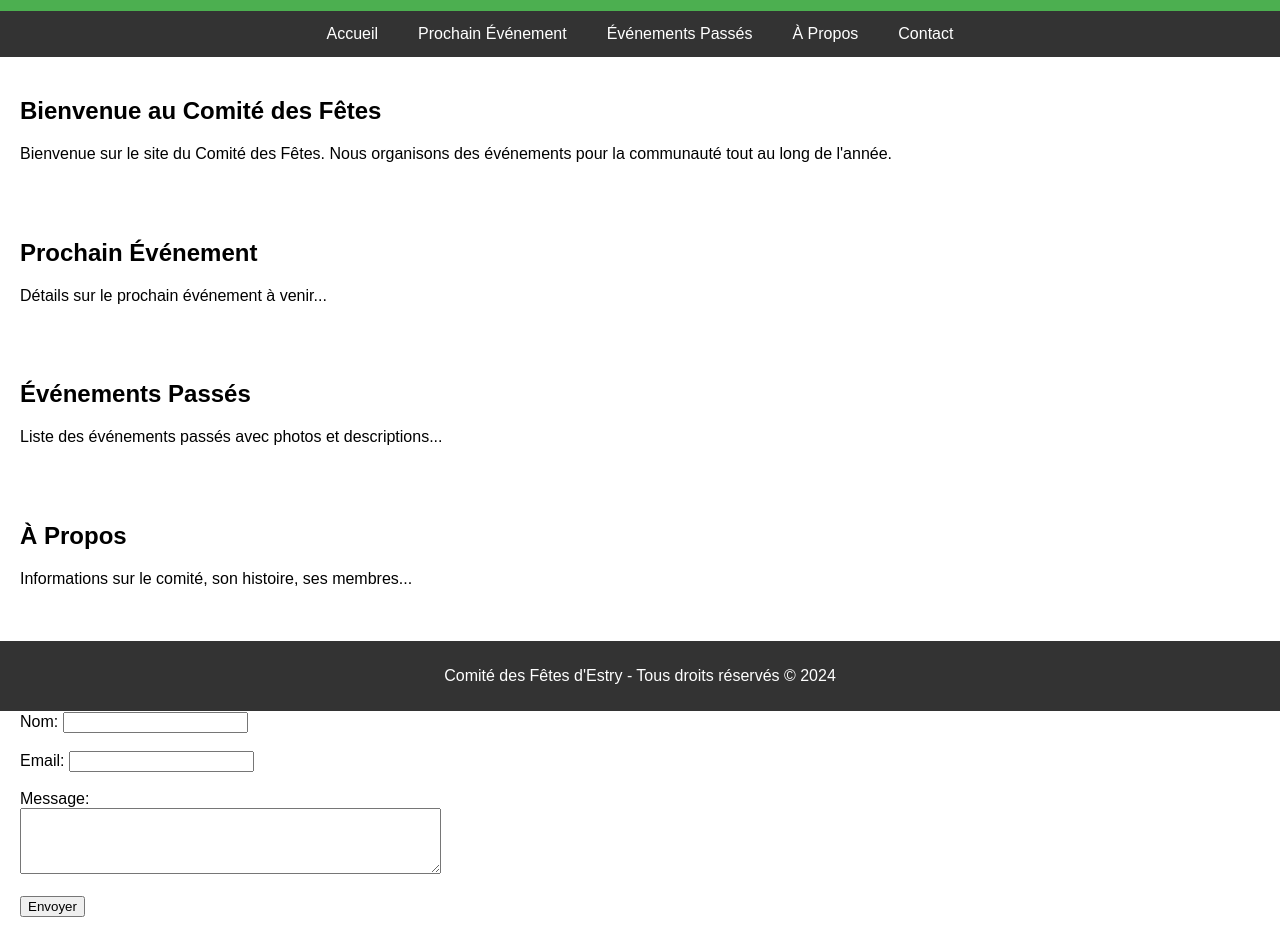
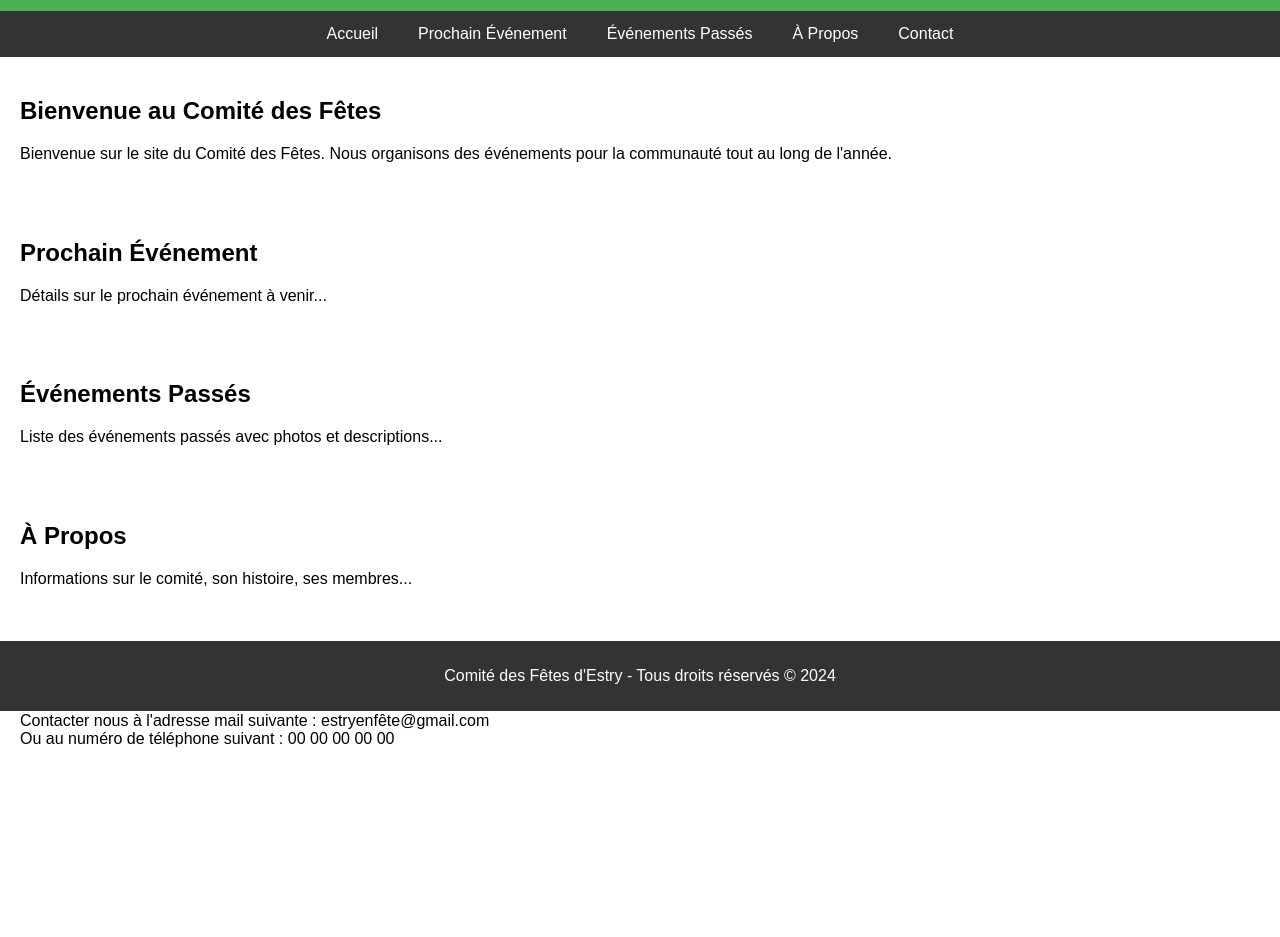
Before and after one commit to KevinLL05/estryenfete, a plain HTML site: page index.html in a window 1280 px wide. Shown: the part 89-1026 px from the top of the page. After the commit the page ends 873 px from the top, so only its background shows below. Drawn offline with Linux system fonts and the light colour scheme.

Commit message:
Update index.html

```diff
--- a/index.html
+++ b/index.html
@@ -39,20 +39,10 @@
     <h2>À Propos</h2>
     <p>Informations sur le comité, son histoire, ses membres...</p>
 </div>
-
 <div class="container" id="contact">
     <h2>Contact</h2>
-    <form action="#" method="post">
-        <label for="name">Nom:</label>
-        <input type="text" id="name" name="name"><br><br>
-        <label for="email">Email:</label>
-        <input type="email" id="email" name="email"><br><br>
-        <label for="message">Message:</label><br>
-        <textarea id="message" name="message" rows="4" cols="50"></textarea><br><br>
-        <input type="submit" value="Envoyer">
-    </form>
+    <p>Contacter nous à l'adresse mail suivante : estryenfête@gmail.com </br> Ou au numéro de téléphone suivant : 00 00 00 00 00</p>
 </div>
-
 <footer>
     <p>Comité des Fêtes d'Estry - Tous droits réservés © 2024</p>
 </footer>
```
